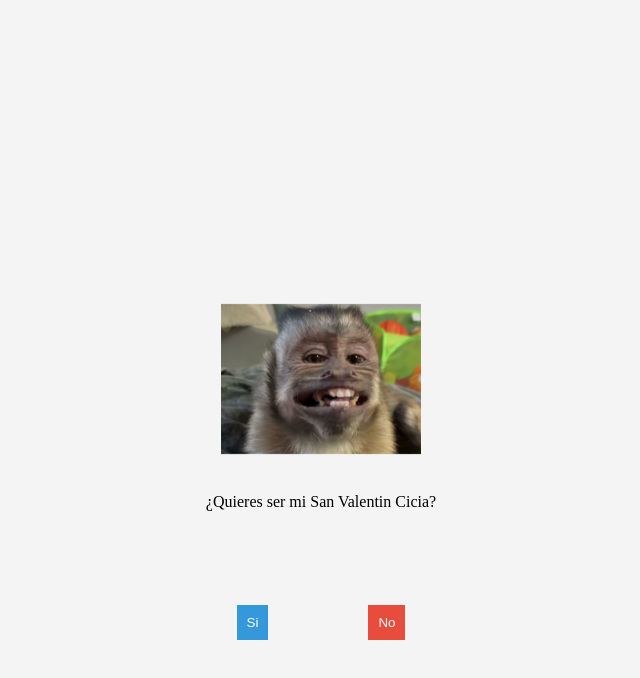
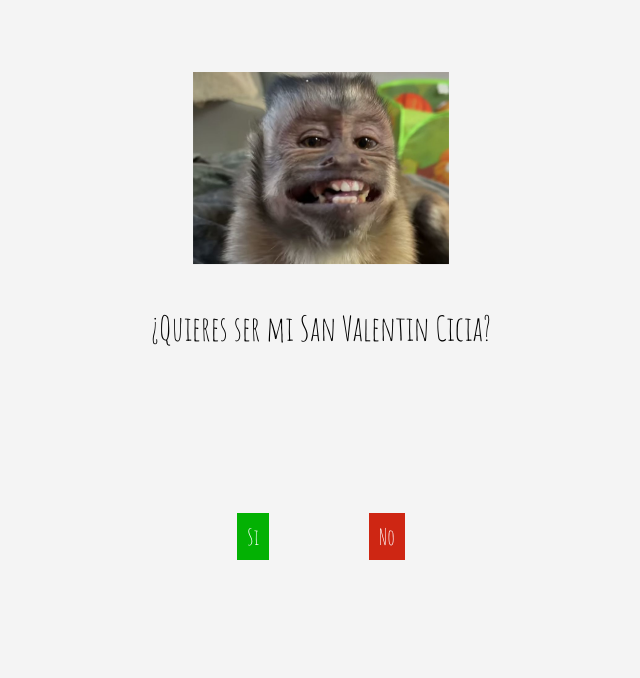
Before and after one commit to Kiwitann/Kiwitann.github.io, a plain HTML site: page Valentin/index.html in a window 1280 px wide. Shown: the whole page, without its empty margins (319-959 px from the left). Drawn offline with Linux system fonts and the light colour scheme.

Commit message:
Correcion de posicion y tamaños

```diff
--- a/Valentin/index.html
+++ b/Valentin/index.html
@@ -4,7 +4,8 @@
     <meta charset="UTF-8">
     <meta name="viewport" content="width=device-width, initial-scale=1.0">
     <title>Tu Proyecto</title>
-    <link rel="stylesheet" href="styles.css">
+    <link rel="stylesheet" href="https://fonts.googleapis.com/css2?family=Amatic+SC:wght@400;700&display=swap">
+    <link rel="stylesheet" href="styles.css"> <!-- Tu hoja de estilos personalizada -->
 </head>
 <body>
 
--- a/Valentin/styles.css
+++ b/Valentin/styles.css
@@ -2,6 +2,8 @@
 /* PC */
 @media (min-aspect-ratio: 1/1) {
     body {
+        font-family: 'Amatic SC', cursive;
+        font-size: 34px;
         margin: 0;
         padding: 0;
         display: flex;
@@ -13,7 +15,7 @@
 
     #container_bo {
         position: fixed;
-        bottom: 20vh;
+        bottom: 30vh;
         left: 50%;
         transform: translateX(-50%);
         display: flex;
@@ -24,12 +26,19 @@
     }
 
     #container_img {
-        text-align: center; /* Centra el contenido horizontalmente */
+        position: absolute;
+        top: 5%;
+        left: 50%;
+        transform: translateX(-50%);
+        text-align: center; /* Centra el texto horizontalmente dentro del contenedor */
     }
 
     #imagen {
-        max-width: 20%;
+        max-width: 40%;
         height: auto;
+        display: block; /* Asegura que la imagen se comporte como un bloque para aplicar margen automático */
+        margin: 0 auto; /* Centra la imagen horizontalmente dentro del contenedor */
+
     }
 
     #texto {
@@ -37,6 +46,8 @@
     }
 
     .boton {
+        font-family: 'Amatic SC', cursive;
+        font-size: 22px;
         margin: 0 50px;
         padding: 10px;
         color: #fff;
@@ -45,17 +56,18 @@
     }
 
     #boton1 {
-        background-color: #3498db;
+        background-color: #03b103;
     }
 
     #boton2 {
-        background-color: #e74c3c;
+        background-color: #ce2613;
     }
-
 }
 
 @media (max-aspect-ratio: 1/1) {
     body {
+        font-family: 'Amatic SC', cursive;
+        font-size: 22px;
         margin: 0;
         padding: 0;
         display: flex;
@@ -67,7 +79,7 @@
 
     #container_bo {
         position: fixed;
-        bottom: 20vh;
+        bottom: 35vh;
         left: 50%;
         transform: translateX(-50%);
         display: flex;
@@ -79,7 +91,7 @@
 
     #container_img {
         position: absolute;
-        top: 35%;
+        top: 20%;
         text-align: center; /* Centra el contenido horizontalmente */
     }
 
@@ -93,6 +105,8 @@
     }
 
     .boton {
+        font-family: 'Amatic SC', cursive;
+        font-size: 17px;
         margin: 0 50px;
         padding: 10px;
         color: #fff;
@@ -101,10 +115,10 @@
     }
 
     #boton1 {
-        background-color: #3498db;
+        background-color: #03b103;
     }
 
     #boton2 {
-        background-color: #e74c3c;
+        background-color: #ce2613;
     }
 }
```
